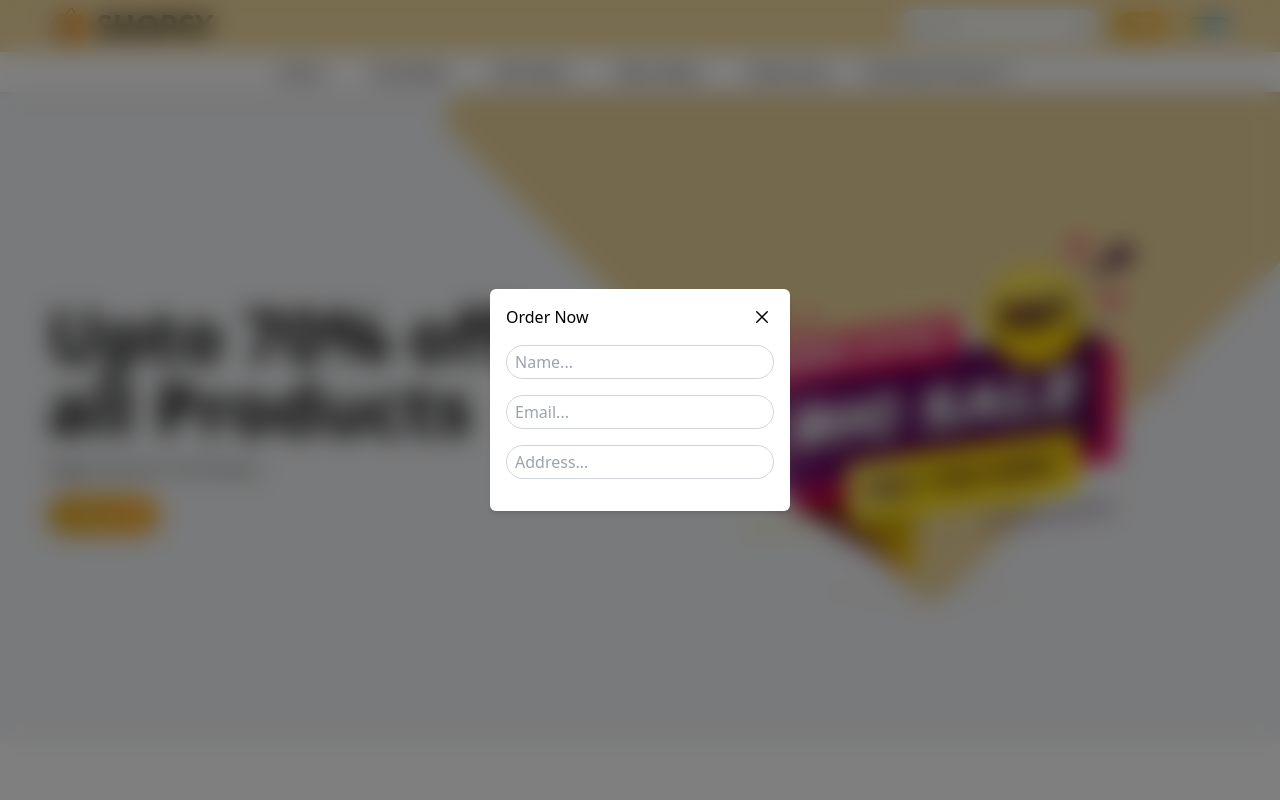
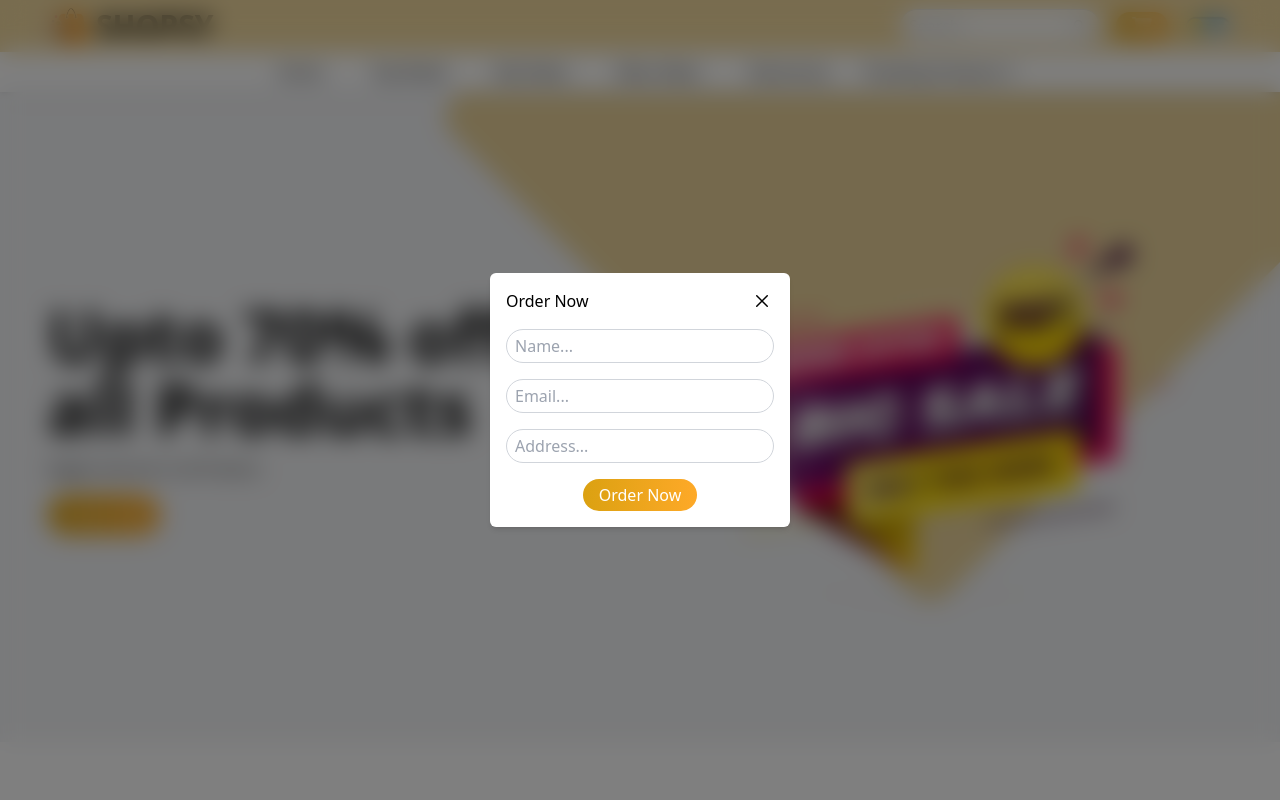
Before and after one commit to G3RGES/eccomerce-website, a React (Vite) app: page / in a window 1280 px wide. Both pictures are taken after a click on the button 1142 px from the left and 26 px from the top of the page. Shown: the top 800 px of the page. Built offline with nearby package versions, Linux system fonts and the light colour scheme.

Commit message:
Update Popup.jsx

```diff
--- a/src/components/Popup.jsx
+++ b/src/components/Popup.jsx
@@ -52,6 +52,14 @@ const Popup = ({ orderPopup, setOrderPopup }) => {
                   className="w-full rounded-full border border-gray-300 dark:border-gray-500
                   dark:bg-gray-800 px-2 py-1 mb-4"
                 />
+                <div className="flex justify-center">
+                  <button
+                    className="bg-gradient-to-r from-primary to-secondary hover:scale-105 duration-200
+                  text-white py-1 px-4 rounded-full "
+                  >
+                    Order Now
+                  </button>
+                </div>
               </div>
             </div>
           </div>
```
